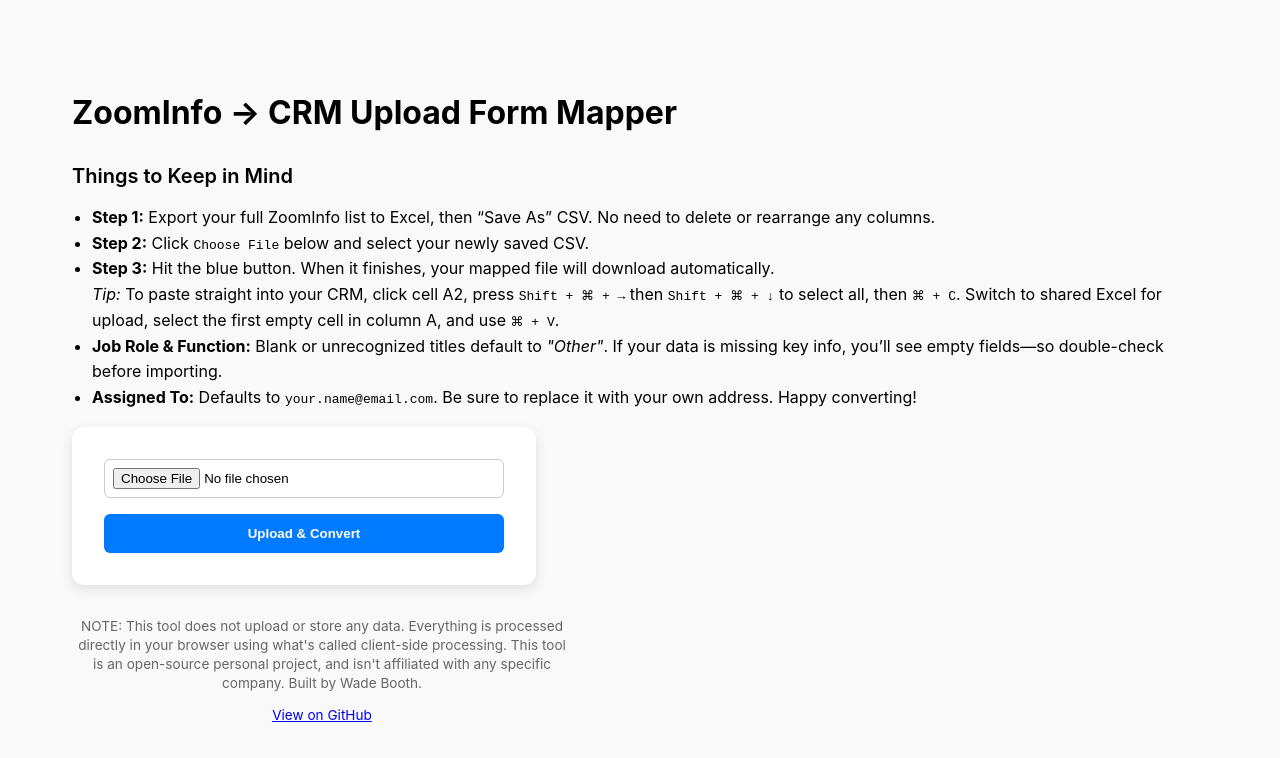
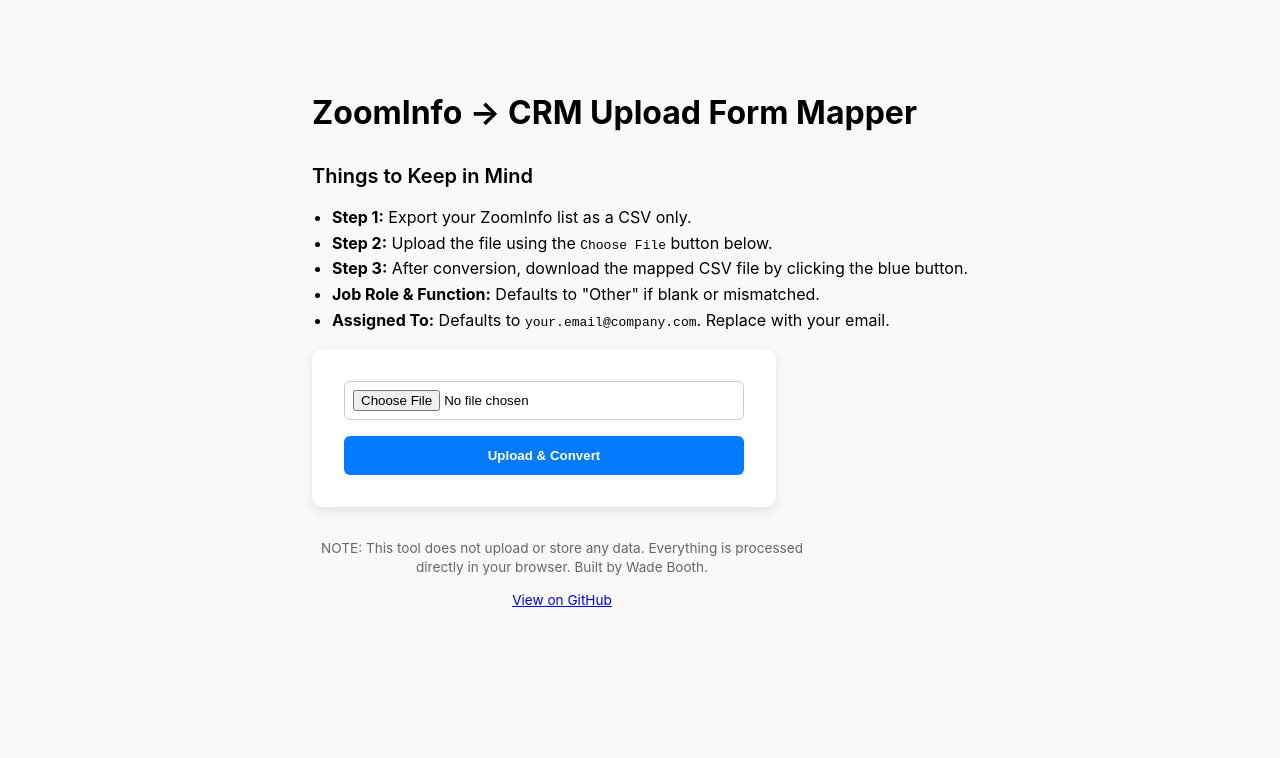
Before and after one commit to wadebooth/zoominfo-lead-mapper, a Next.js app: page / in a window 1280 px wide. Shown: the top 758 px of the page. Built offline with nearby package versions, Linux system fonts and the light colour scheme.

Commit message:
centered things

```diff
--- a/pages/index.tsx
+++ b/pages/index.tsx
@@ -18,6 +18,7 @@
 
     setLoading(true)
 
+    try {
       const formData = new FormData()
       formData.append('file', file)
 
@@ -25,34 +26,22 @@
         method: 'POST',
         body: formData,
       })
-
-    setLoading(false)
-
       if (!response.ok) {
         alert('Failed to convert file.')
         return
       }
 
       const blob = await response.blob()
-
-    // after `const blob = await response.blob()`
-    const today = new Date()
-    const dd = String(today.getDate()).padStart(2, '0') // "30"
-    const mon = today.toLocaleString('en-US', { month: 'short' }).toUpperCase() // "JUN"
-    const yy = String(today.getFullYear()).slice(-2) // "25"
-    const dateCode = `${dd}${mon}${yy}` // "30JUN25"
-
-    // now pick a template that makes sense:
-    // e.g. region + source + date
-    const filename = `WestOutbound_ZoomInfo_${dateCode}.csv`
-
       const url = window.URL.createObjectURL(blob)
       const a = document.createElement('a')
       a.href = url
-    a.download = filename
+      a.download = 'mapped.csv'
       a.click()
       window.URL.revokeObjectURL(url)
       fileInput.value = ''
+    } finally {
+      setLoading(false)
+    }
   }
 
   return (
@@ -109,7 +98,7 @@
           }
           .spinner {
             border: 4px solid #f3f3f3;
-            border-top: 4px solid #fff;
+            border-top: 4px solid #007bff;
             border-radius: 50%;
             width: 20px;
             height: 20px;
@@ -127,6 +116,10 @@
             text-align: center;
             max-width: 500px;
             line-height: 1.4;
+          }
+          .github-link {
+            margin-top: 0.5rem;
+            font-size: 0.85rem;
           }
           #error-message {
             color: red;
@@ -150,40 +143,32 @@
           }}
         >
           <li>
-            <strong>Step 1:</strong> Export your full ZoomInfo list to Excel,
-            then “Save As” CSV. No need to delete or rearrange any columns.
+            <strong>Step 1:</strong> Export your ZoomInfo list as a CSV only.
           </li>
           <li>
-            <strong>Step 2:</strong> Click <code>Choose File</code> below and
-            select your newly saved CSV.
+            <strong>Step 2:</strong> Upload the file using the{' '}
+            <code>Choose File</code> button below.
           </li>
           <li>
-            <strong>Step 3:</strong> Hit the blue button. When it finishes, your
-            mapped file will download automatically.
-            <br />
-            <em>Tip:</em> To paste straight into your CRM, click cell A2, press{' '}
-            <code>Shift + ⌘ + →</code> then <code>Shift + ⌘ + ↓</code> to select
-            all, then <code>⌘ + C</code>. Switch to shared Excel for upload,
-            select the first empty cell in column A, and use <code>⌘ + V</code>.
+            <strong>Step 3:</strong> After conversion, download the mapped CSV
+            file by clicking the blue button.
           </li>
           <li>
-            <strong>Job Role & Function:</strong> Blank or unrecognized titles
-            default to <em>"Other"</em>. If your data is missing key info,
-            you’ll see empty fields—so double-check before importing.
+            <strong>Job Role & Function:</strong> Defaults to "Other" if blank
+            or mismatched.
           </li>
           <li>
             <strong>Assigned To:</strong> Defaults to{' '}
-            <code>your.name@email.com</code>. Be sure to replace it with your
-            own address. Happy converting!
+            <code>your.email@company.com</code>. Replace with your email.
           </li>
         </ul>
       </section>
 
       <div className='upload-section'>
-        <input id='csvFile' type='file' accept='.csv' />
+        <input id='csvFile' type='file' accept='.csv' required />
         <button onClick={handleUpload} disabled={loading}>
           {loading ? 'Processing' : 'Upload & Convert'}
-          {loading && <div className='spinner' />}
+          {loading && <span className='spinner' />}
         </button>
         {errorMessage && <p id='error-message'>{errorMessage}</p>}
       </div>
@@ -191,13 +176,11 @@
       <div className='footer'>
         <p>
           NOTE: This tool does not upload or store any data. Everything is
-          processed directly in your browser using what's called client-side
-          processing. This tool is an open-source personal project, and isn't
-          affiliated with any specific company. Built by Wade Booth.
+          processed directly in your browser. Built by Wade Booth.
         </p>
         <p className='github-link'>
           <a
-            href='https://github.com/wadebooth/zoominfo-lead-mapper'
+            href='https://github.com/wadebooth/zoominfo-lead-upload'
             target='_blank'
             rel='noopener noreferrer'
           >
```
Lines whose indentation alone changed are shown as unchanged.
